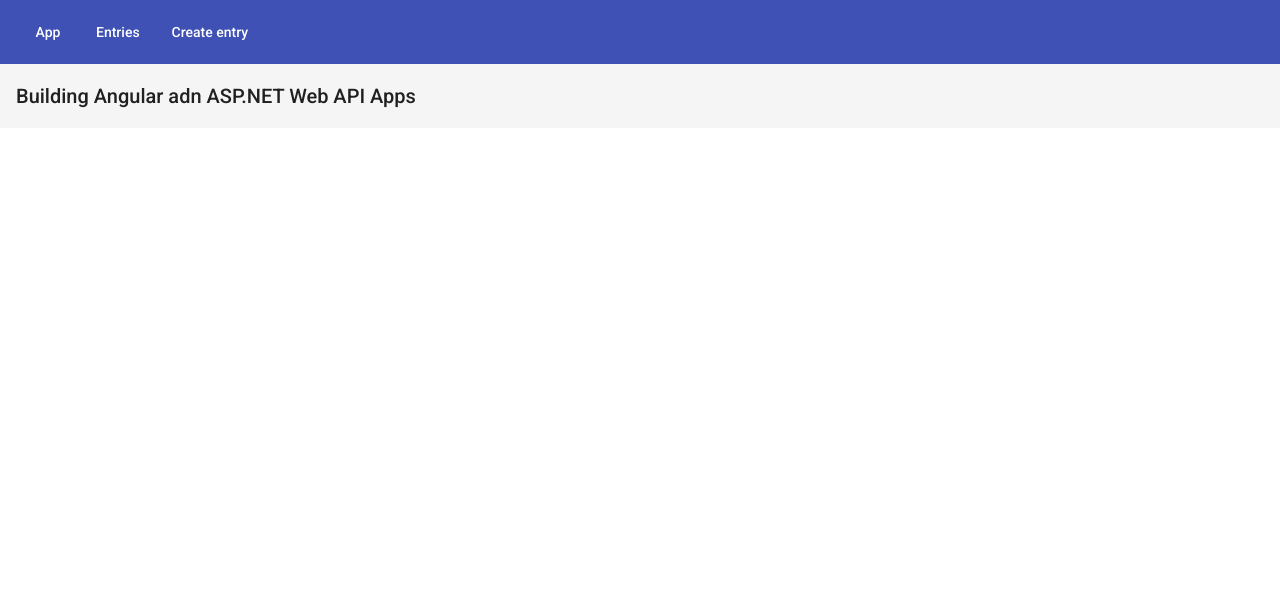
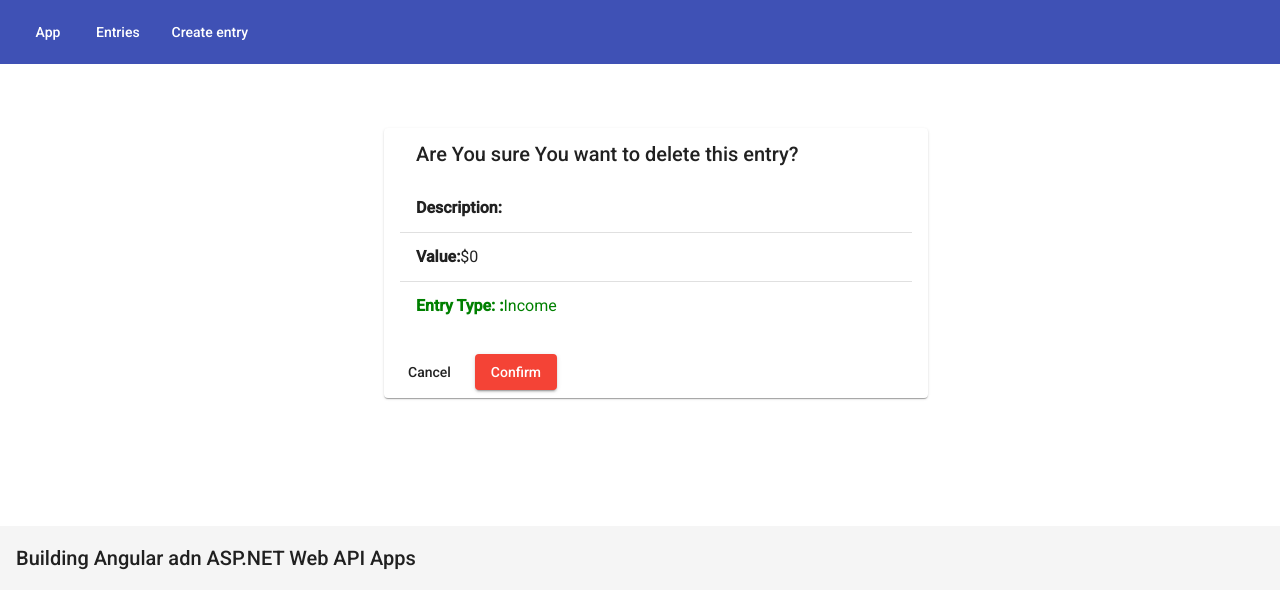
Before and after one commit to Yurik322/Angular-and-ASP.NET-Web-API, an Angular app in the folder ExpensesFrontend/: page /delete-entry/1 in a window 1280 px wide. Before the commit this address led to /. Shown: the top 608 px of the page. Built offline with nearby package versions, Linux system fonts and the light colour scheme; no server answers.

Commit message:
creating an httpdelete request in angular

```diff
--- a/ExpensesFrontend/src/app/app-router.module.ts
+++ b/ExpensesFrontend/src/app/app-router.module.ts
@@ -3,6 +3,8 @@
 // component
 import { EntriesComponent } from "./entries/entries.component";
 import { NewEntryComponent } from "./new-entry/new-entry.component";
+import { DeleteEntryComponent } from "./delete-entry/delete-entry.component";
+
 import { NgModule } from "@angular/core";
 
 // route
@@ -10,6 +12,7 @@
   {path: '', component: EntriesComponent},
   {path: 'entries', component: EntriesComponent},
   {path: 'new-entry', component: NewEntryComponent},
+  {path: 'delete-entry/:id', component: DeleteEntryComponent},
 ]
 
 @NgModule({
--- a/ExpensesFrontend/src/app/app.module.ts
+++ b/ExpensesFrontend/src/app/app.module.ts
@@ -21,10 +21,12 @@
 import { MatSelectModule } from "@angular/material/select";
 import { MatToolbarModule } from "@angular/material/toolbar";
 import { MatDialogModule } from "@angular/material/dialog";
+import { MatListModule } from "@angular/material/list";
 
 // forms
 import { ReactiveFormsModule } from "@angular/forms";
 import { UpdateEntryComponent } from './update-entry/update-entry.component';
+import { DeleteEntryComponent } from './delete-entry/delete-entry.component';
 
 @NgModule({
   declarations: [
@@ -33,7 +35,8 @@
     FooterComponent,
     HeaderComponent,
     NewEntryComponent,
-    UpdateEntryComponent
+    UpdateEntryComponent,
+    DeleteEntryComponent
   ],
   imports: [
     BrowserModule,
@@ -48,6 +51,7 @@
     MatSelectModule,
     MatToolbarModule,
     MatDialogModule,
+    MatListModule,
 
     ReactiveFormsModule
   ],
--- /dev/null
+++ b/ExpensesFrontend/src/app/delete-entry/delete-entry.component.css
@@ -0,0 +1,4 @@
+mat-card{
+  width: 40%;
+  margin: 5% 30% 10% 30%;
+}
--- /dev/null
+++ b/ExpensesFrontend/src/app/delete-entry/delete-entry.component.html
@@ -0,0 +1,24 @@
+<mat-card>
+  <mat-card-header>
+    <mat-card-title>Are You sure You want to delete this entry?</mat-card-title>
+  </mat-card-header>
+  <mat-card-content>
+    <mat-list>
+      <mat-list-item>
+        <b>Description: </b>{{entry.description}}
+      </mat-list-item>
+      <mat-divider></mat-divider>
+      <mat-list-item>
+        <b>Value: </b> ${{entry.value}}
+      </mat-list-item>
+      <mat-divider></mat-divider>
+      <mat-list-item [ngStyle]="entry.isExpense ? {color: 'red'} : {color: 'green'}">
+        <b>Entry Type: : </b>{{(entry.isExpense) ? 'Expense': 'Income'}}
+      </mat-list-item>
+    </mat-list>
+  </mat-card-content>
+  <mat-card-actions>
+    <button mat-flat-button (click)="cancel()">Cancel</button>
+    <button mat-raised-button color="warn" (click)="confirm()">Confirm</button>
+  </mat-card-actions>
+</mat-card>
--- /dev/null
+++ b/ExpensesFrontend/src/app/delete-entry/delete-entry.component.ts
@@ -0,0 +1,44 @@
+import { Component, OnInit } from '@angular/core';
+import {ActivatedRoute, Router} from "@angular/router";
+import {EntryService} from "../entry.service";
+
+@Component({
+  selector: 'app-delete-entry',
+  templateUrl: './delete-entry.component.html',
+  styleUrls: ['./delete-entry.component.css']
+})
+export class DeleteEntryComponent implements OnInit {
+
+  entry = {
+    description: '',
+    value: 0,
+    isExpense: false
+  }
+  id;
+
+  constructor(private route: ActivatedRoute,
+              private service: EntryService,
+              private router: Router) { }
+
+  ngOnInit() {
+    // id must be equal with entry.service.ts
+    this.id = this.route.snapshot.paramMap.get('id')
+    this.service.getEntry(this.id).subscribe((data: any)=>{
+      console.log(data);
+      this.entry.description = data.Description;
+      this.entry.isExpense = data.IsExpense;
+      this.entry.value = data.Value;
+    })
+  }
+
+  cancel() {
+    this.router.navigate(['/']);
+  }
+
+  confirm() {
+    this.service.deleteEntry(this.id).subscribe((data)=>{
+      console.log(data);
+      this.router.navigate(['/']);
+    })
+  }
+}
--- a/ExpensesFrontend/src/app/entries/entries.component.html
+++ b/ExpensesFrontend/src/app/entries/entries.component.html
@@ -15,8 +15,11 @@
   <ng-container matColumnDef="Actions">
     <th mat-header-cell *matHeaderCellDef> Actions </th>
     <td mat-cell *matCellDef="let element">
-      <button (click)="updateEntry(element)" mat-raised-button color="warn">
+      <button (click)="updateEntry(element)" mat-raised-button color="primary">
         <b>Edit</b>
+      </button>
+      <button [routerLink]="['/delete-entry', element.Id]" mat-raised-button color="warn">
+        <b>Delete</b>
       </button>
     </td>
   </ng-container>
--- a/ExpensesFrontend/src/app/entry.service.ts
+++ b/ExpensesFrontend/src/app/entry.service.ts
@@ -9,6 +9,10 @@
   baseUrl: string = 'http://localhost:1677/api/entries/';
 
   constructor(private http: HttpClient) { }
+
+  getEntry(id){
+    return this.http.get(this.baseUrl+'/'+id);
+  }
 
   getAll(){
     return this.http.get(this.baseUrl);
@@ -22,4 +26,8 @@
     return this.http.put(this.baseUrl+'/'+id,entry);
   }
 
+  deleteEntry(id){
+    return this.http.delete(this.baseUrl+'/'+id);
+  }
+
 }
```
Also changed, not shown: 7 other files (tests, documents, lock files or other folders).
